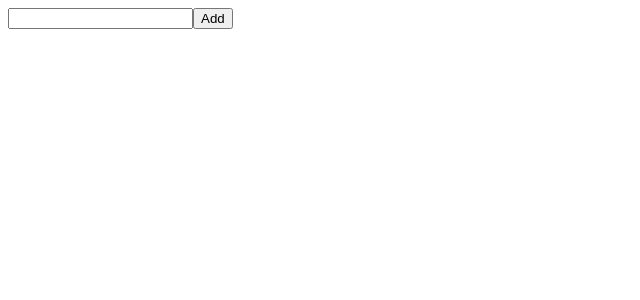
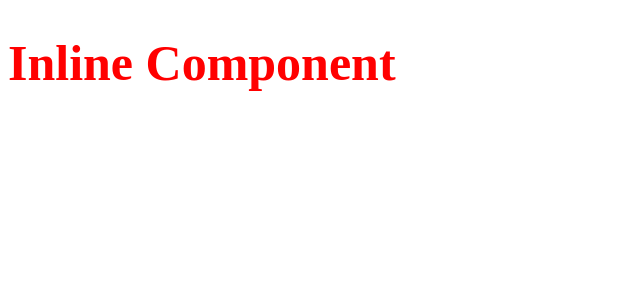
Before and after one commit to Dimitris112/react-todo-testing, a React (Vite) app in the folder todoapp/: page / in a window 1280 px wide. Shown: the top 300 px of the page, without its empty margins (0-640 px from the left). Built offline with nearby package versions, Linux system fonts and the light colour scheme.

Commit message:
Add InlineComponent and inline styling

```diff
--- a/todoapp/src/App.jsx
+++ b/todoapp/src/App.jsx
@@ -1,9 +1,11 @@
+import InlineComponent from "./Components/InlineComponent";
 import Todo from "./Components/Todo";
 
 function App() {
   return (
     <div className="App">
-      <Todo />
+      {/* <Todo /> */}
+      <InlineComponent />
     </div>
   );
 }
--- /dev/null
+++ b/todoapp/src/Components/InlineComponent.jsx
@@ -0,0 +1,8 @@
+const header = { color: "red", fontSize: "50px" };
+export default function InlineComponent() {
+  return (
+    <div>
+      <h1 style={header}>Inline Component</h1>
+    </div>
+  );
+}
```
